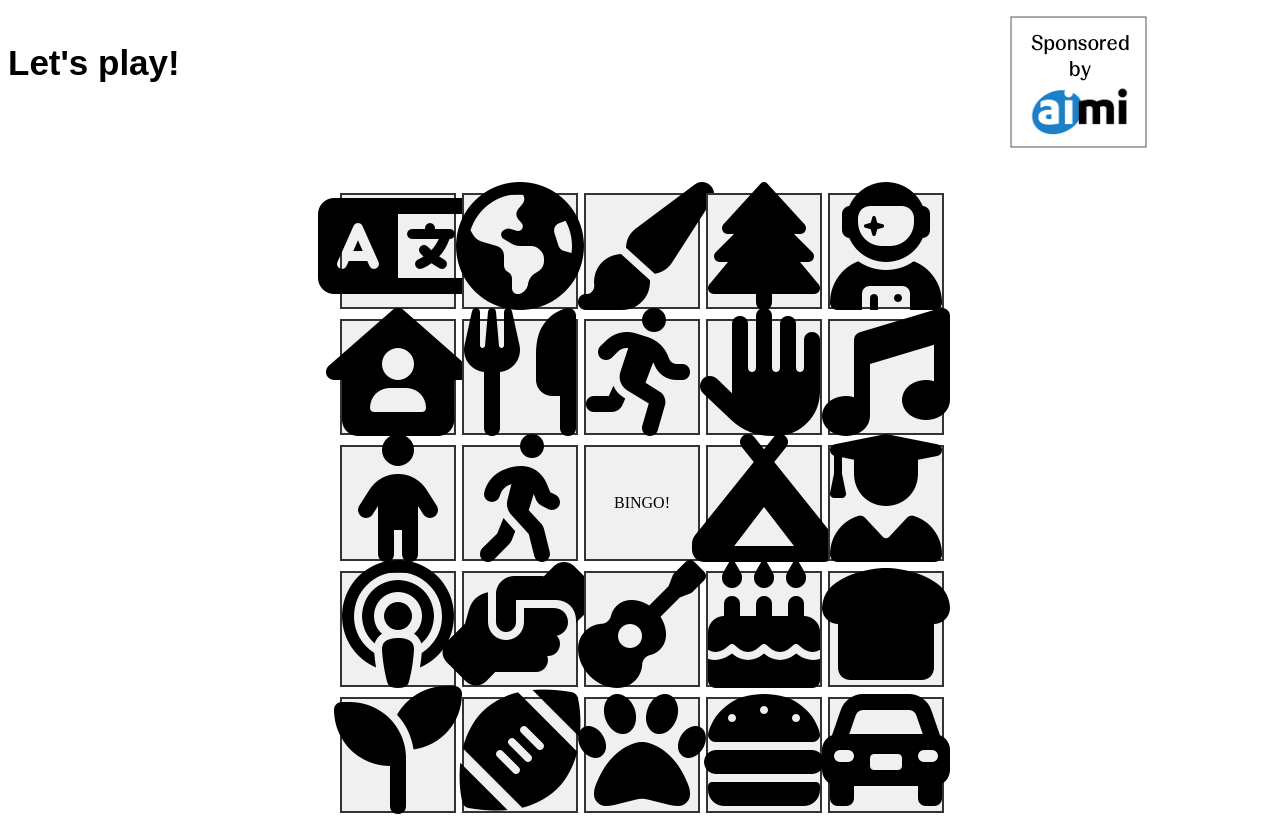
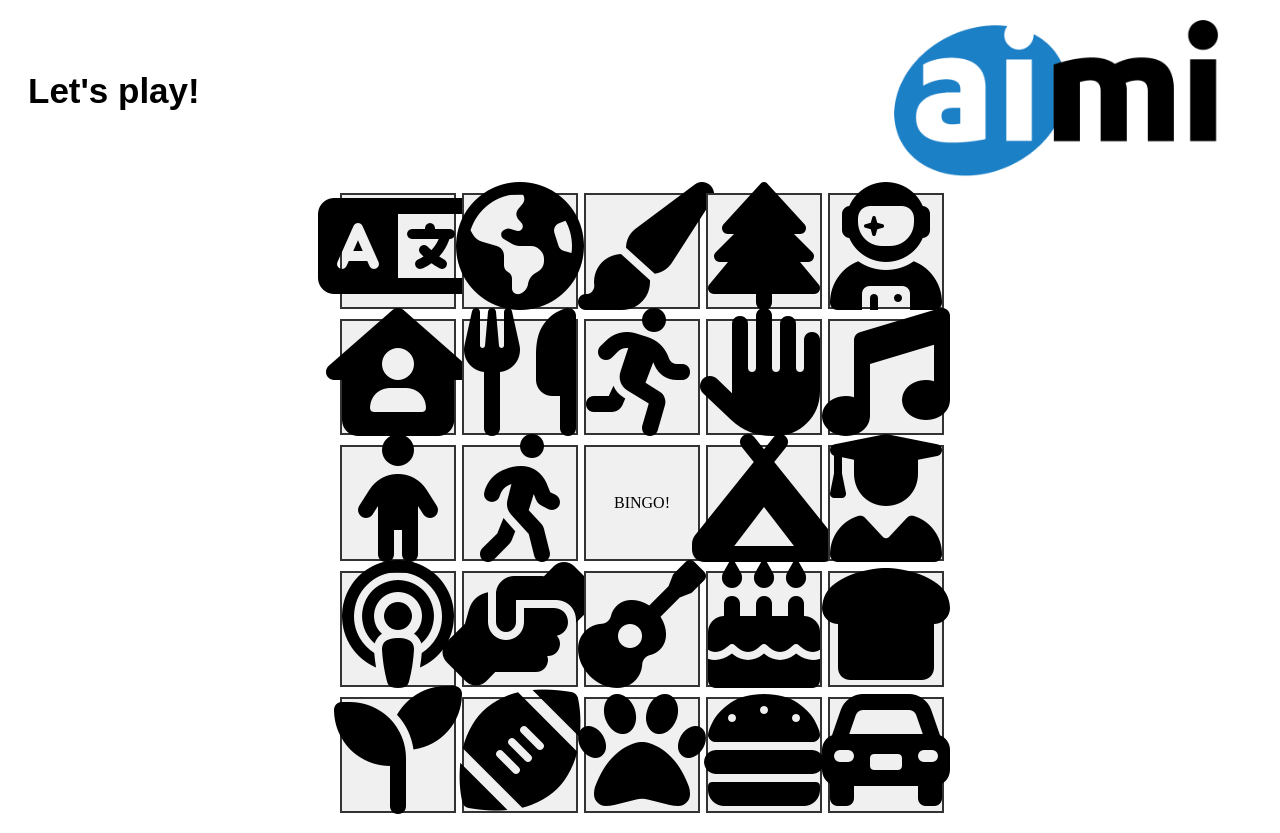
Before and after one commit to MaJaHa95/aimi-bingo, an Angular app: page / in a window 1280 px wide. Built offline with nearby package versions, Linux system fonts and the light colour scheme.

Commit message:
fancy stuff

```diff
--- a/src/app/app.component.html
+++ b/src/app/app.component.html
@@ -1,6 +1,6 @@
 <div class="header">
     <ng-container *ngIf="previewTile$ | async as previewTile; else noPreviewTile">
-        <div class="preview-icon-container">
+        <div class="preview-icon-container" style="flex-shrink: 0;">
             <div class="preview-icon">
                 <i [class]="previewTile.icon"></i>
             </div>
@@ -26,10 +26,11 @@
                 Let's play!
             </ng-template>
         </h3>
-        <div class="preview-icon-container">
-            <div class="preview-icon">
-                <img src="/assets/aimi-logo.png" />
+        <div class="preview-logo-container">
+            <div class="preview-logo-text">
+                Sponsored by
             </div>
+            <img src="/assets/aimi-logo.png" alt="AIMI Logo" />
         </div>
     </ng-template>
 </div>
--- a/src/app/app.component.scss
+++ b/src/app/app.component.scss
@@ -3,6 +3,7 @@
 
     display: flex;
     font-family: sans-serif;
+    align-items: center;
 
     .tile-title {
         font-size: 25px;
@@ -13,11 +14,14 @@
 
     .intro-title {
         font-size: 35px;
+
+        margin-left: 20px;
     }
 
     .preview-content {
         display: flex;
         flex-direction: column;
+        gap: 10px;
 
         height: 100%;
     }
@@ -25,15 +29,16 @@
     .select-button {
         height: 60px;
         width: 100%;
+
+        font-size: 25px;
     }
 
     .preview-icon-container {
         position: relative;
 
-        width: 30vw;
+        width: 150px;
+        height: 100%;
         font-size: 75px;
-
-        aspect-ratio: 1;
 
         .preview-icon {
             margin: 0;
@@ -41,6 +46,24 @@
             top: 50%;
             left: 50%;
             transform: translate(-50%, -50%);
+            aspect-ratio: 1;
+        }
+    }
+
+    .preview-logo-container {
+        position: relative;
+
+        width: 30vw;
+
+        margin-right: 20px;
+
+        display: flex;
+        flex-direction: column;
+
+        .preview-logo-text {
+            text-align: center;
+
+            font-size: 20px;
         }
     }
 }
--- a/src/app/components/bingo-board/bingo-board.component.html
+++ b/src/app/components/bingo-board/bingo-board.component.html
@@ -4,8 +4,9 @@
     [class.has-bingo]="hasBingo$ | async"
     #container>
 
-    <div *ngFor="let cell of cells" class="bingo-cell" [class.checked]="cell.checked$ | async"
-        [class.preview]="cell.previewing$ | async" [class.magnify]="getShouldMagnifyObservable(cell) | async">
+    <div *ngFor="let cell of cells; let i = index" class="bingo-cell" [class.checked]="cell.checked$ | async"
+        [class.preview]="cell.previewing$ | async" [class.magnify]="getShouldMagnifyObservable(cell) | async"
+        [style.--cell-index]="i">
         <div class="bingo-cell-content">
             <div *ngIf="cell?.type === 'tile'; else bingoCell" class="bingo-tile">
                 <i [class]="cell?.tile?.icon"></i>
--- a/src/app/components/bingo-board/bingo-board.component.scss
+++ b/src/app/components/bingo-board/bingo-board.component.scss
@@ -1,6 +1,15 @@
 :ng-host {
     --container-margin: 20px;
     --cell-padding: 20px;
+}
+
+@keyframes wave-animation {
+  0%, 100% {
+    transform: scale(1);
+  }
+  50% {
+    transform: scale(1.2);
+  }
 }
 
 .bingo-container {
@@ -14,8 +23,16 @@
     width: 100%;
     height: 100%;
 
-    .has-bingo {
-        background-color: yellow;
+    overflow: visible;
+
+    &.has-bingo {
+        .bingo-cell {
+            animation-name: wave-animation;
+            animation-duration: 0.5s;
+            animation-timing-function: ease-in-out;
+            animation-fill-mode: both; /* Maintain the final state after the animation completes */
+            animation-delay: calc(var(--cell-index) * 0.1s);
+        }
     }
 }
 
@@ -53,6 +70,17 @@
         transform: scale(1.5);
         /* Raise the z-index so it's above other cells */
         z-index: 10;
+
+        /* Assuming there are 5 columns, adjust if there are more or fewer */
+        &:nth-child(5n+1) {
+            /* first column, anchor transform to the right */
+            transform-origin: center left;
+        }
+
+        &:nth-child(5n) {
+            /* fifth column, anchor transform to the left */
+            transform-origin: center right;
+        }
     }
 
     .bingo-cell-content {
@@ -65,10 +93,14 @@
         .bingo-tile {
             font-size: 10vw;
         }
+
+        img {
+            aspect-ratio: 1;
+        }
     }
 
     img {
         width: 15vw;
-        aspect-ratio: 1;
+        object-fit: contain;
     }
 }
```
Also changed, not shown: src/assets/aimi-logo.png.
